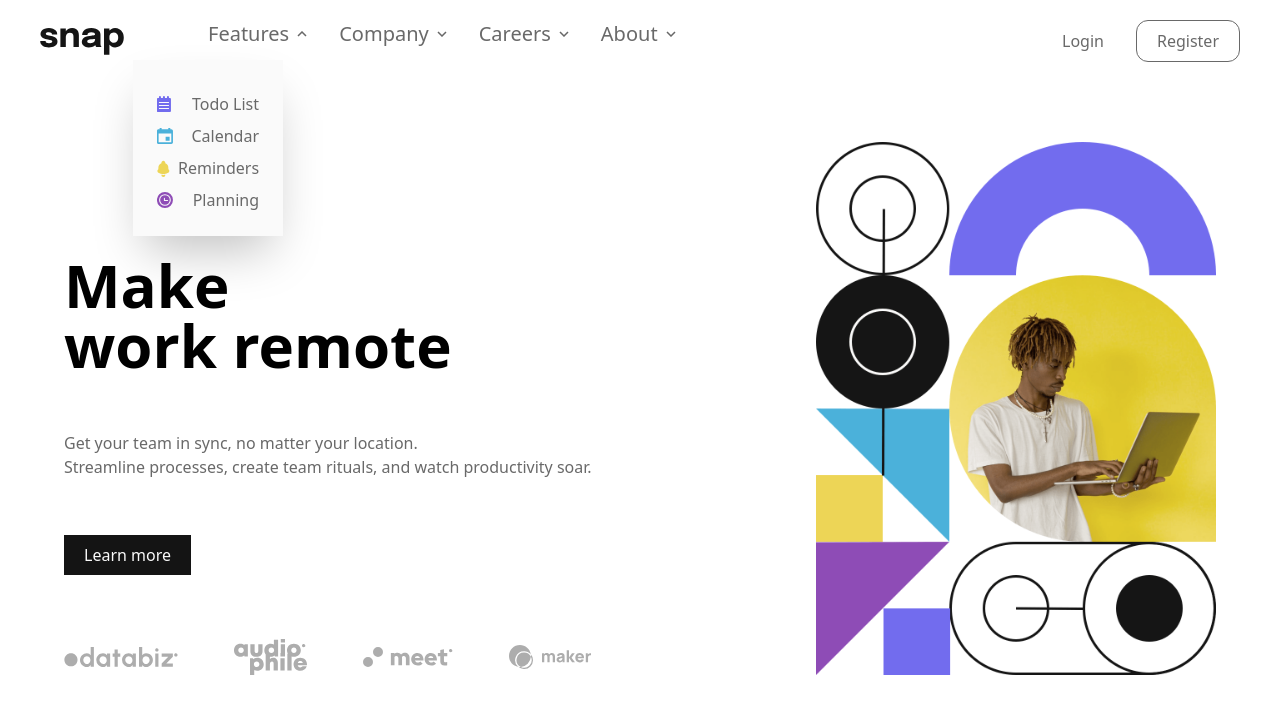
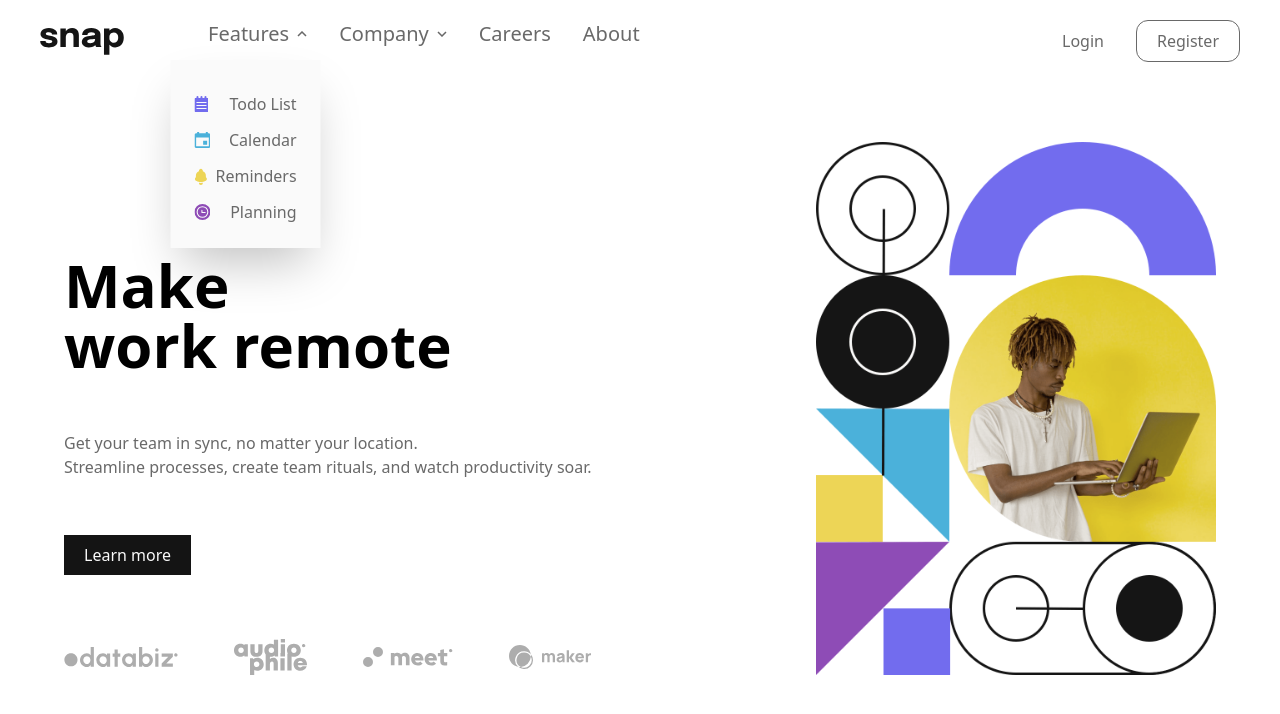
Before and after one commit to NikaBotchorishvili/snap-intro, a React (Vite) app: page / in a window 1280 px wide. Both pictures are taken after a click on the item "Features". Shown: the top 714 px of the page. Built offline with nearby package versions, Linux system fonts and the light colour scheme; the HTML template or start-up script is replaced by a standard one.

Commit message:
finishing touches

```diff
--- a/src/components/commons/Header.tsx
+++ b/src/components/commons/Header.tsx
@@ -1,6 +1,7 @@
 import { useEffect, useState } from "react";
 import DropDown from "./components/DropDown/Dropdown";
 import DropDownItem from "./components/DropDown/DropdownItem";
+import DropdownNavItem from "./components/DropDown/DropdownNavItem";
 import NavItem from "./components/DropDown/NavItem";
 import Overlay from "./components/Overlay/Overlay";
 import { motion, AnimatePresence } from "framer-motion";
@@ -30,7 +31,7 @@ function Header() {
 				{toggled && <Overlay onClick={handleClose} toggled={toggled} />}
 			</AnimatePresence>
 			<header className="flex justify-between mt-5 items-center w-screen">
-				<div className="flex justify-between items-center mx-10 gap-x-16 text-mediumGray w-full ">
+				<div className="flex justify-between items-center mx-10 gap-x-16 text-mediumGray w-full md:static fixed top-5">
 					<img src="logo.svg" alt="" />
 
 					<motion.nav
@@ -40,8 +41,8 @@ function Header() {
 					>
 						<ul className="flex md:flex-row flex-col md:gap-x-8 mt-28 md:mt-0 gap-y-2 md:static ml-5 ">
 
-							<NavItem title="Features">
-								<DropDown translate="-translate-x-1/2">
+							<DropdownNavItem title="Features">
+								<DropDown translate="md:-translate-x-1/4">
 									<DropDownItem
 										title="Todo List"
 										icon="icon-todo.svg"
@@ -59,18 +60,18 @@ function Header() {
 										icon="icon-planning.svg"
 									/>
 								</DropDown>
-							</NavItem>
-							<NavItem title="Company">
-								<DropDown>
+							</DropdownNavItem>
+							<DropdownNavItem title="Company">
+								<DropDown translate="md:translate-x-1/4">
 									<DropDownItem title="History" />
 									<DropDownItem title="Our Team" />
 									<DropDownItem title="Blog" />
 								</DropDown>
-							</NavItem>
+							</DropdownNavItem>
 							<NavItem title="Careers" />
 							<NavItem title="About" />
 						</ul>
-						<div className="flex md:flex-row flex-col md:gap-x-8 text-mediumGray md:items-center items-center gap-y-4">
+						<div className="flex md:flex-row flex-col md:gap-x-8 md:mt-0 mt-7 text-mediumGray md:items-center items-center gap-y-4">
 							<a className="hover:text-almostBlack" href="#">
 								Login
 							</a>
@@ -89,7 +90,7 @@ function Header() {
 						<motion.img
 							whileHover={{ scale: 1.1 }}
 							whileTap={{ scale: 0.9 }}
-							className="fixed right-5"
+							className="fixed right-5 top-5"
 							src={`${
 								toggled
 									? "icon-close-menu.svg"
--- a/src/components/commons/components/DropDown/Dropdown.tsx
+++ b/src/components/commons/components/DropDown/Dropdown.tsx
@@ -9,8 +9,7 @@ type Props = {
 function DropDown({ children, translate }: Props) {
 	return (
 		<motion.div
-
-            className={`absolute top-[60px] bg-almostWhite shadow-2xl p-6 flex flex-col  ${translate}`}
+            className={`md:absolute static md:gap-y-1 gap-y-5 mt-2 md:mt-0 top-[60px] md:bg-almostWhite md:shadow-2xl md:p-6 flex flex-col ${translate}  `}
 		>
 			{children}
 		</motion.div>
--- a/src/components/commons/components/DropDown/DropdownItem.tsx
+++ b/src/components/commons/components/DropDown/DropdownItem.tsx
@@ -4,7 +4,7 @@ type Props = {
 };
 function DropDownItem({ title, icon }: Props) {
 	return (
-		<div className="flex items-center justify-between gap-x-2 md:mt-2">
+		<div className="flex items-center md:justify-between md:ml-0 ml-5 gap-x-5 md:gap-x-2 md:mt-2">
 			{icon && <img src={icon} alt="icon" />}
 			<span>{title}</span>
 		</div>
--- /dev/null
+++ b/src/components/commons/components/DropDown/DropdownNavItem.tsx
@@ -0,0 +1,41 @@
+import { ReactNode, useEffect, useState, useRef } from "react";
+
+type Props = {
+	children?: ReactNode;
+	title: string;
+};
+
+function DropdownNavItem({ children, title }: Props) {
+	const [open, setOpen] = useState(false);
+	const menuRef = useRef<HTMLLIElement | null>(null);
+	useEffect(() => {
+		const menu = menuRef.current;
+		const handler = (e: any) => {
+			if (menu instanceof HTMLElement ) {
+				if (!menu.contains(e.target) && !e.target.hasAttribute("data-menu")) {
+					setOpen(false);
+				}
+
+			}
+		};
+		document.addEventListener("click", handler);
+		return () => {
+			document.removeEventListener("click", handler);
+		};
+	}, []);
+	return (
+		<li data-menu="" onClick={() => setOpen((prev) => !prev)} ref={menuRef}>
+			<span data-menu="" className="flex  items-center gap-x-2 hover:text-almostBlack">
+				<button data-menu="" className="text-xl">{title}</button>
+				<img
+				data-menu=""
+					src={open ? "icon-arrow-up.svg" : "icon-arrow-down.svg"}
+					alt="arrow icon"
+				/>
+			</span>
+			{open && children}
+		</li>
+	);
+}
+
+export default DropdownNavItem;
--- a/src/components/commons/components/DropDown/NavItem.tsx
+++ b/src/components/commons/components/DropDown/NavItem.tsx
@@ -1,40 +1,16 @@
-import { ReactNode, useEffect, useState, useRef } from "react";
+type Props = {
+    title: string
+}
 
-type Props = {
-	children?: ReactNode;
-	title: string;
-};
-
-function NavItem({ children, title }: Props) {
-	const [open, setOpen] = useState(false);
-	const menuRef = useRef(null);
-	useEffect(() => {
-		const menu = menuRef.current
-		const handler = ((e) => {
-			if(menu){
-				if(!menu.contains(e.target)){
-					setOpen(false);
-				}
-			}
-		})
-		document.addEventListener("click", handler)
-		return () => {
-			document.removeEventListener("click", handler)
-		}
-	}, [])
-	return (
-		<li onClick={() => setOpen((prev) => !prev)} ref={menuRef} className="">
+function NavItem({title}: Props) {
+    return (
+        <li>
 			<span className="flex  items-center gap-x-2 hover:text-almostBlack">
 				<button className="text-xl">{title}</button>
-				<img
-					src={open ? "icon-arrow-up.svg" : "icon-arrow-down.svg"}
-					alt="arrow icon"
-				/>
 
 			</span>
-			{open && children}
 		</li>
-	);
+    );
 }
 
 export default NavItem;
```
